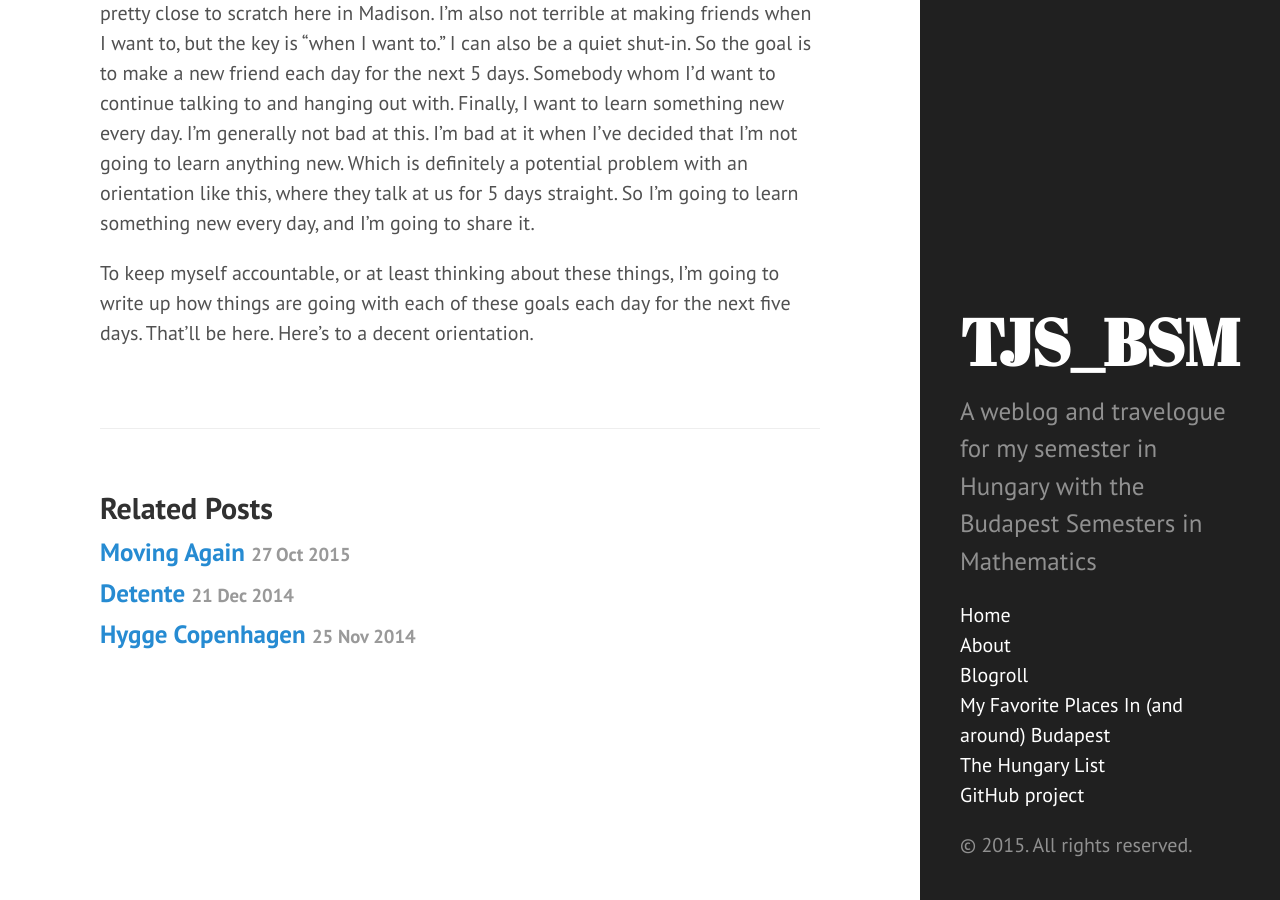
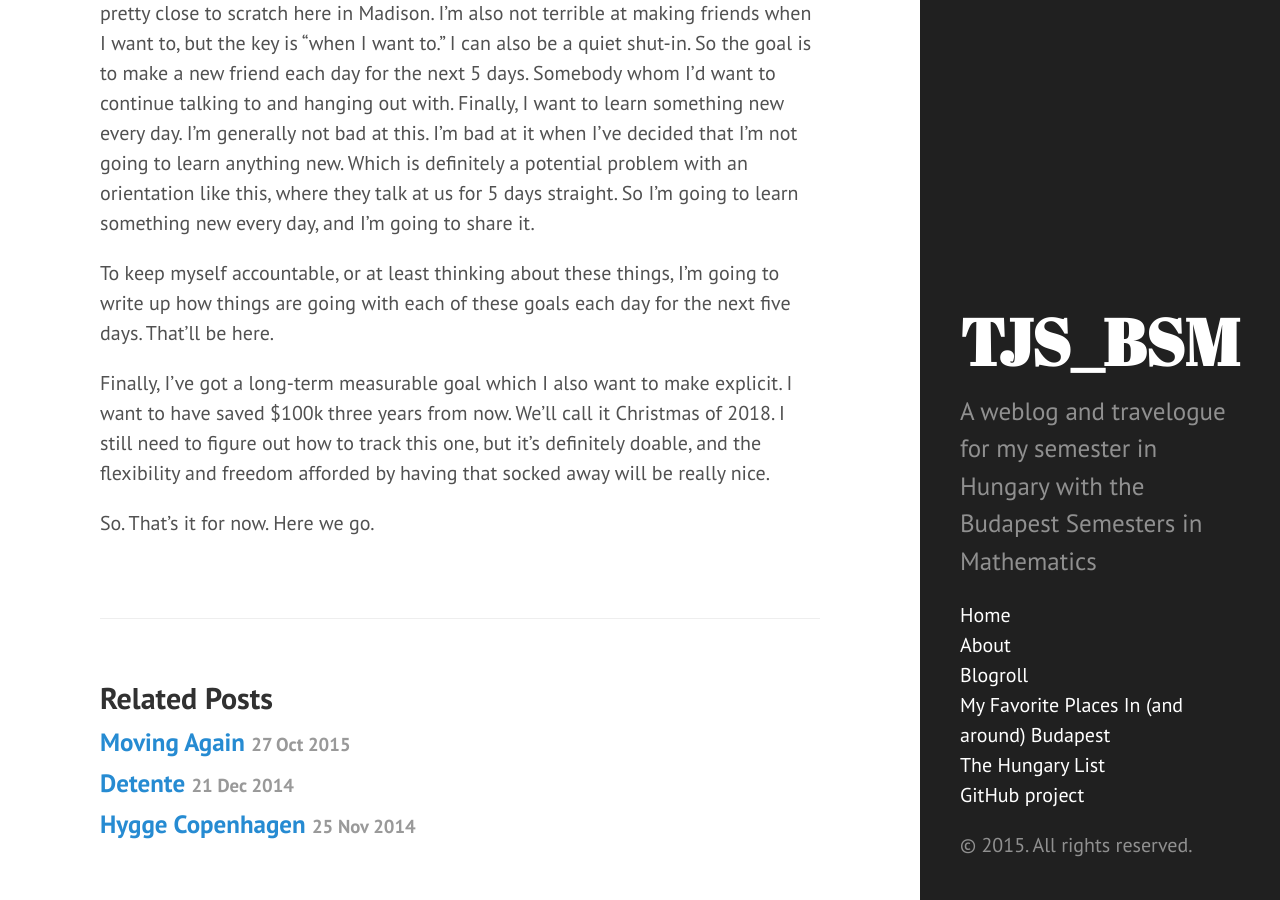
Before and after one commit to tstirrat15/tstirrat15.github.io, a Jekyll site: the page built from _posts/2015-11-01-setting-goals.md, in a window 1280 px wide and 900 px high, scrolled down 442 px. Built offline with Jekyll 4.4.1, drawn with Linux system fonts in a browser that asks for light colours; Markdown is read by kramdown in place of the engine named in the settings.

Commit message:
added bit about permanent goal that I had forgotten

```diff
--- a/_posts/2015-11-01-setting-goals.md
+++ b/_posts/2015-11-01-setting-goals.md
@@ -7,4 +7,8 @@ Goals are a good thing to have, I hear. I'm not good at making them explicit, wh
 
 The first few are for just this next week, when I'm in the swing of orientation. I know I'm happier when I'm active, so a part of that is going to be working out every evening. Strength work Mon-Wed-Fri, and running on Tuesday and biking on Thursday. I'm really excited about the biking - I didn't think I'd get to mountain bike quite so soon. I also know I'm happier when I have friends, and I'm starting from pretty close to scratch here in Madison. I'm also not terrible at making friends when I want to, but the key is "when I want to." I can also be a quiet shut-in. So the goal is to make a new friend each day for the next 5 days. Somebody whom I'd want to continue talking to and hanging out with. Finally, I want to learn something new every day. I'm generally not bad at this. I'm bad at it when I've decided that I'm not going to learn anything new. Which is definitely a potential problem with an orientation like this, where they talk at us for 5 days straight. So I'm going to learn something new every day, and I'm going to share it.
 
-To keep myself accountable, or at least thinking about these things, I'm going to write up how things are going with each of these goals each day for the next five days. That'll be here. Here's to a decent orientation.
+To keep myself accountable, or at least thinking about these things, I'm going to write up how things are going with each of these goals each day for the next five days. That'll be here.
+
+Finally, I've got a long-term measurable goal which I also want to make explicit. I want to have saved $100k three years from now. We'll call it Christmas of 2018. I still need to figure out how to track this one, but it's definitely doable, and the flexibility and freedom afforded by having that socked away will be really nice.
+
+So. That's it for now. Here we go.
```
